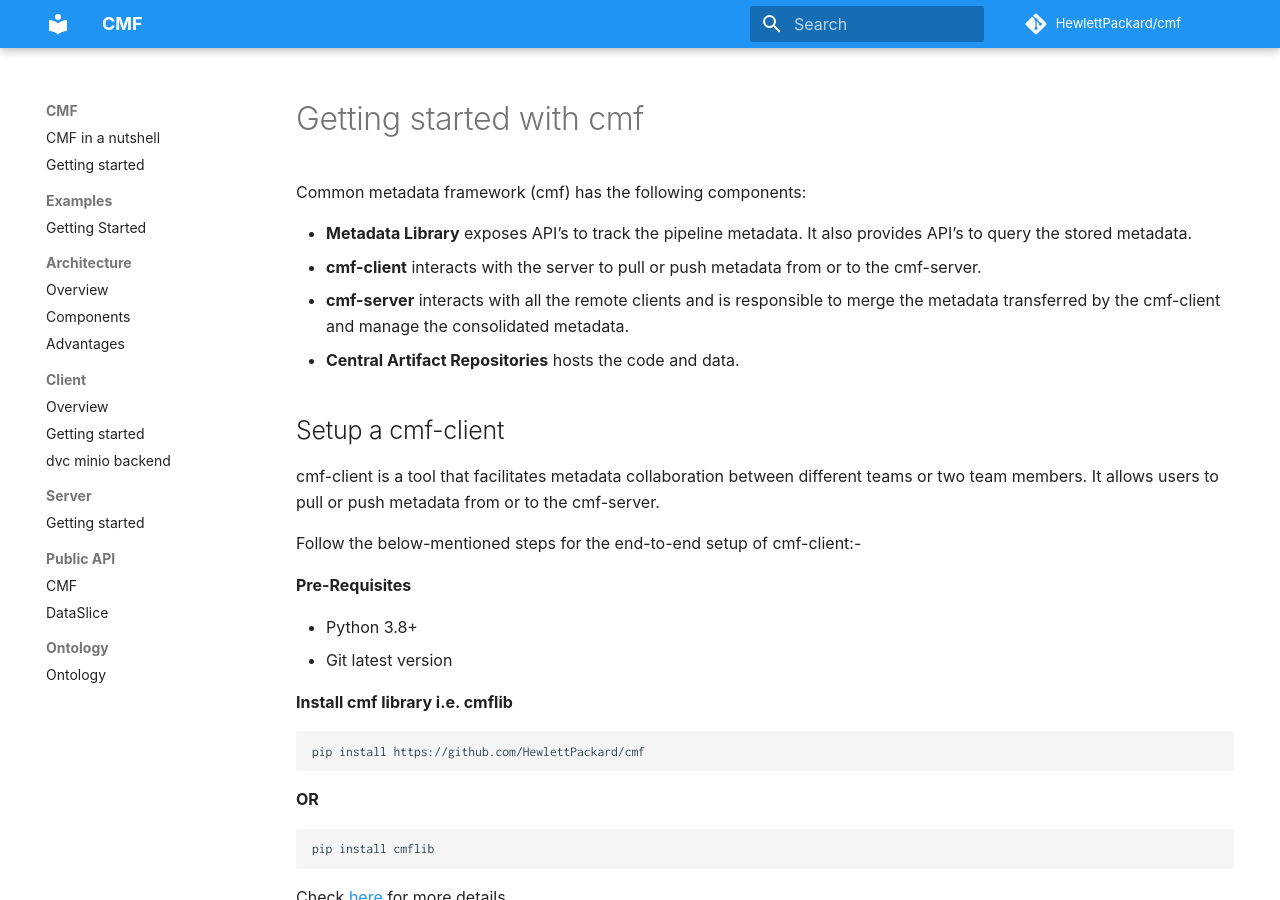
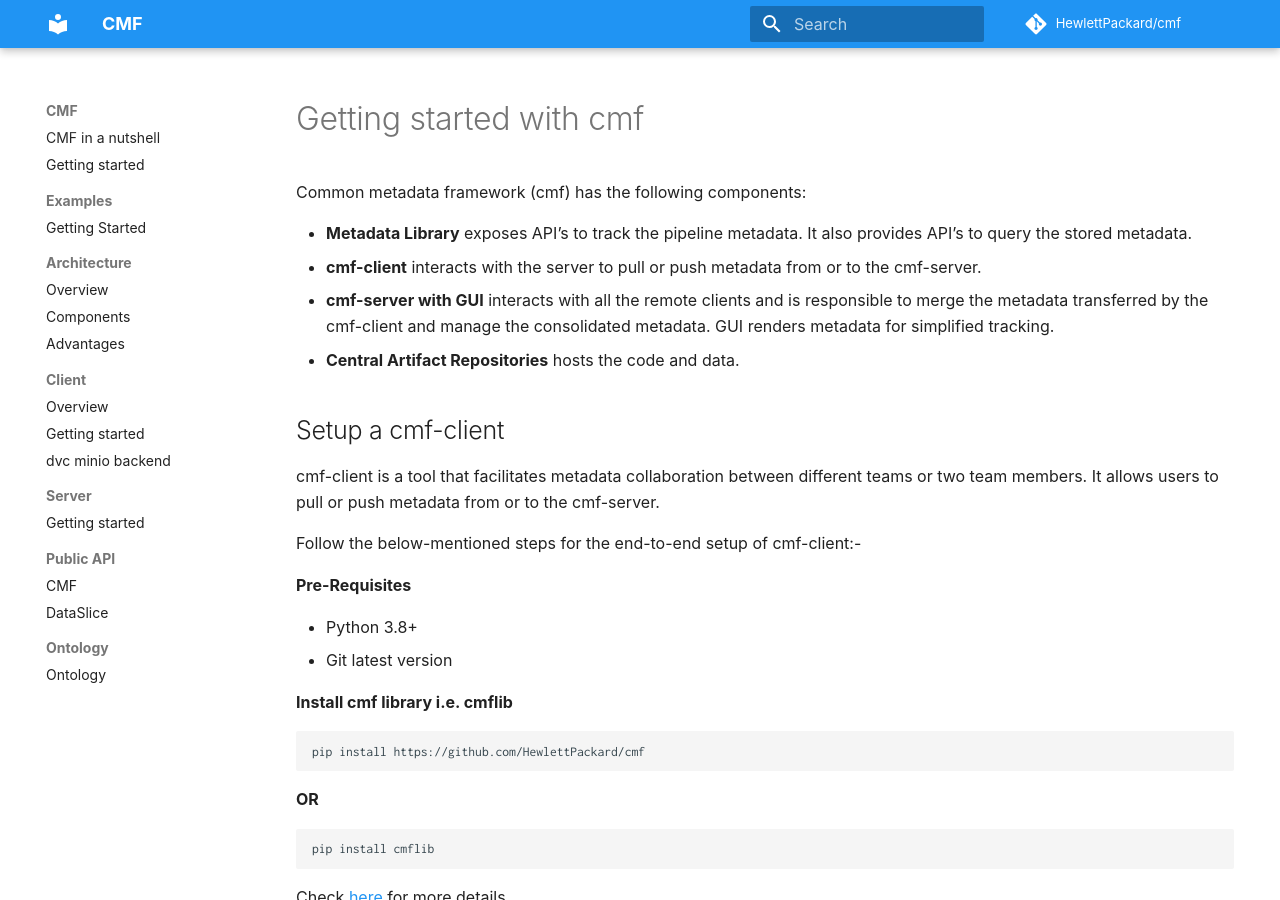
Before and after one commit to HewlettPackard/cmf, an MkDocs documentation site: the page built from docs/cmf_client/Getting Started with cmf.md, in a window 1280 px wide and 900 px high. Built offline with MkDocs 1.6.1 and Material for MkDocs 9.7.7, drawn with Linux system fonts in a browser that asks for light colours; some web fonts are replaced; comment, search, counter and statistics services are not loaded.

Commit message:
Update Getting Started with cmf.md

```diff
--- a/docs/cmf_client/Getting Started with cmf.md
+++ b/docs/cmf_client/Getting Started with cmf.md
@@ -3,7 +3,7 @@ Common metadata framework (cmf) has the following components:
 
 - **Metadata Library** exposes API’s to track the pipeline metadata. It also provides API’s to query the stored metadata.
 - **cmf-client** interacts with the server to pull or push metadata from or to the cmf-server.
-- **cmf-server** interacts with all the remote clients and is responsible to merge the metadata transferred by the cmf-client and manage the consolidated metadata.
+- **cmf-server with GUI** interacts with all the remote clients and is responsible to merge the metadata transferred by the cmf-client and manage the consolidated metadata. GUI renders metadata for simplified tracking.
 - **Central Artifact Repositories** hosts the code and data.
 
 ## Setup a cmf-client
```
